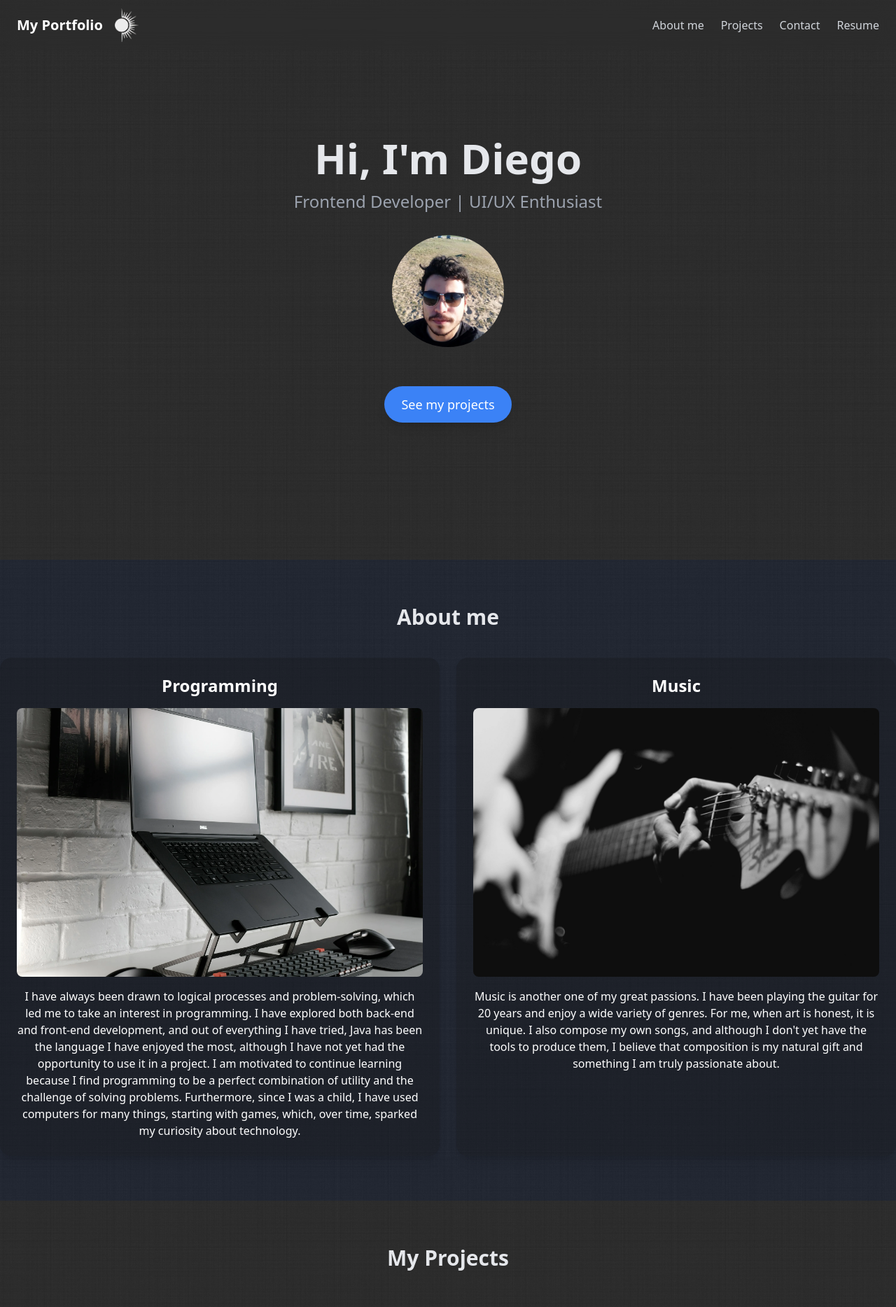
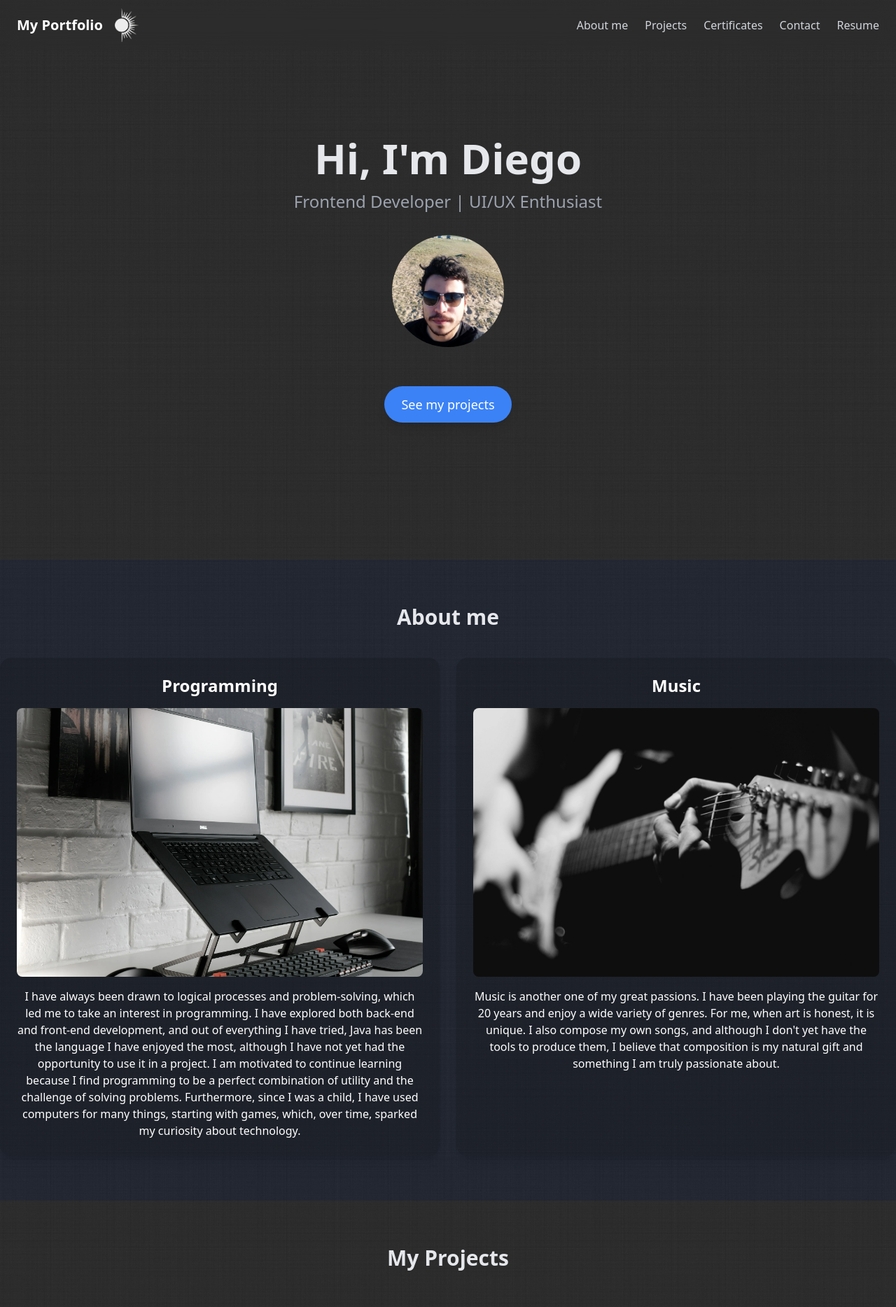
Before and after one commit to DieOsorio/DieOsorio.github.io, a React (Create React App) app: page / in a window 1280 px wide. Shown: the top 1868 px of the page at 70% size. Built offline with nearby package versions, Linux system fonts and the light colour scheme.

Commit message:
adjust the certificates section

```diff
--- a/src/components/Certificates.jsx
+++ b/src/components/Certificates.jsx
@@ -20,7 +20,6 @@ function Certificates() {
         image="/assets/certificados.webp"
         title={t('projects.certificates.title')}
         description={t('projects.certificates.description')}
-        webDescription={t('projects.certificates.webDescription')}
         link="https://dieosorio.github.io/certificados/"
         visit={t('projects.certificates.visit')}
       />
--- a/src/components/Contact.jsx
+++ b/src/components/Contact.jsx
@@ -1,5 +1,4 @@
 import { motion } from "framer-motion";
-import React from 'react'
 
 import { FaWhatsapp } from "react-icons/fa";
 import { MdEmail } from "react-icons/md";
--- a/src/components/NavBar.jsx
+++ b/src/components/NavBar.jsx
@@ -85,6 +85,14 @@ function NavBar() {
           </li>
           <li>
             <button
+              onClick={() => handleScrollTo("#certificates")}
+              className="hover:text-white transition"
+            >
+              {t('navBar.certificates')}
+            </button>
+          </li>
+          <li>
+            <button
               onClick={() => handleScrollTo("#projects")}
               className="hover:text-white transition"
             >
@@ -119,6 +127,9 @@ function NavBar() {
         <button onClick={() => handleScrollTo("#projects")} className="hover:text-white transition">
           {t('navBar.projects')}
         </button>
+        <button onClick={() => handleScrollTo("#certificates")} className="hover:text-white transition">
+          {t('navBar.certificates')}
+        </button>
         <button onClick={() => handleScrollTo("#contact")} className="hover:text-white transition">
           {t('navBar.contact')}
         </button>
--- a/src/components/Projects.jsx
+++ b/src/components/Projects.jsx
@@ -16,7 +16,7 @@ function Projects() {
       viewport={{ once: true }}
     >
       <h2 className="text-3xl font-bold mb-10">{t('projects.title')}</h2>
-      <p className="text-gray-400 my-2">{t('projects.subtitle')}</p>
+      <p className="text-gray-400 my-6">{t('projects.subtitle')}</p>
       <div className="grid grid-cols-1 sm:grid-cols-2 lg:grid-cols-3 gap-6">
         <ProjectCard
           image= "/assets/vestigio.webp"
--- a/src/utils/locales/en/translations.json
+++ b/src/utils/locales/en/translations.json
@@ -4,6 +4,7 @@
         "aboutMe": "About me",
         "projects": "Projects",
         "contact": "Contact",
+        "certificates": "Certificates",
         "resume": "Resume"
     },
     "hero": {
--- a/src/utils/locales/es/translations.json
+++ b/src/utils/locales/es/translations.json
@@ -4,6 +4,7 @@
         "aboutMe": "Sobre mí",
         "projects": "Proyectos",
         "contact": "Contacto",
+        "certificates": "Certificados",
         "resume": "Currículum"
     },
     "hero": {
```
